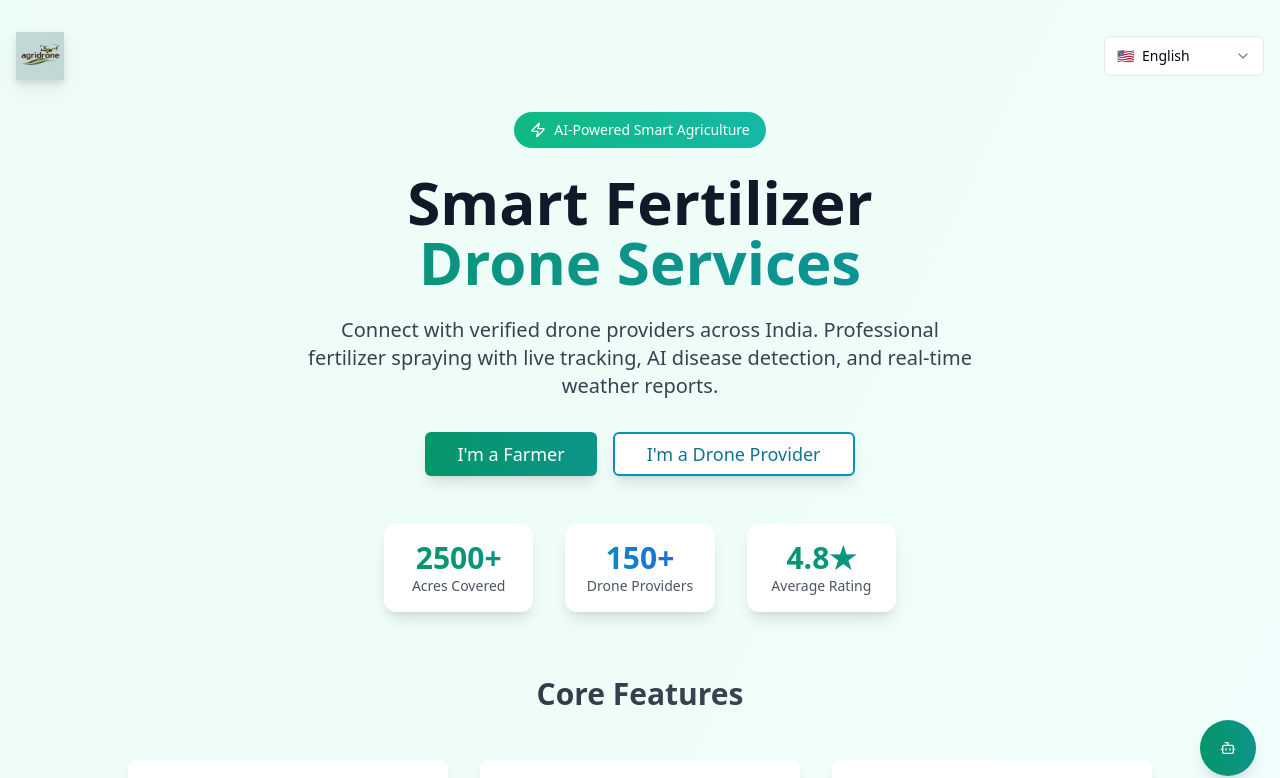
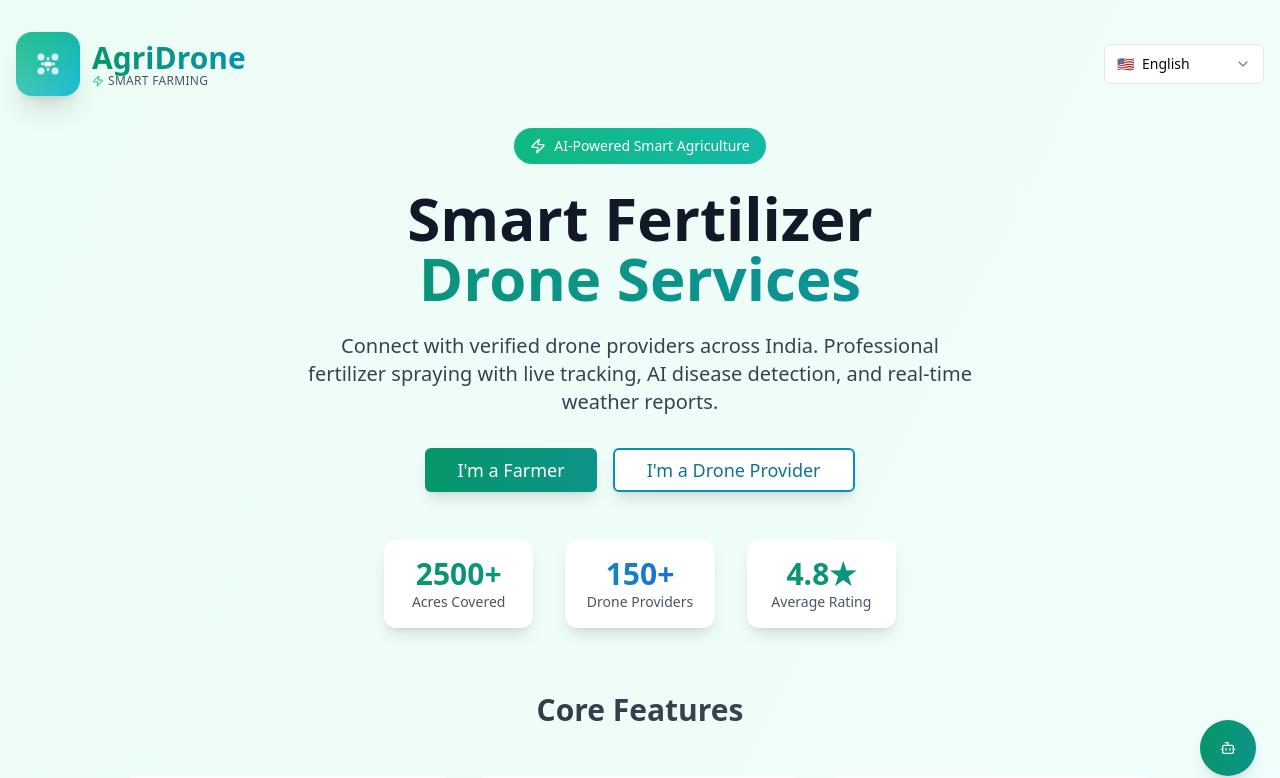
Before and after one commit to Krishna709576/agri-drone-buddy, a React (Vite) app: page / in a window 1280 px wide. Shown: the top 778 px of the page. Built offline with nearby package versions, Linux system fonts and the light colour scheme.

Commit message:
Replace logo with "Agridrone"
Replaced the existing logo with a new, attractive logo featuring the name "Agridrone" in the LandingPage component.

```diff
--- /dev/null
+++ b/src/components/Logo.tsx
@@ -0,0 +1,71 @@
+
+import { Zap } from "lucide-react";
+
+interface LogoProps {
+  className?: string;
+  size?: "sm" | "md" | "lg";
+}
+
+const Logo = ({ className = "", size = "md" }: LogoProps) => {
+  const sizeClasses = {
+    sm: "h-8",
+    md: "h-12",
+    lg: "h-16"
+  };
+
+  const textSizeClasses = {
+    sm: "text-lg",
+    md: "text-2xl",
+    lg: "text-3xl"
+  };
+
+  return (
+    <div className={`flex items-center space-x-3 ${className}`}>
+      {/* Drone Icon with Gradient Background */}
+      <div className={`${sizeClasses[size]} aspect-square bg-gradient-to-br from-emerald-500 via-teal-500 to-cyan-500 rounded-2xl flex items-center justify-center shadow-xl relative overflow-hidden`}>
+        {/* Subtle Pattern Overlay */}
+        <div className="absolute inset-0 bg-gradient-to-tr from-white/20 to-transparent"></div>
+
+        {/* Drone Symbol */}
+        <div className="relative z-10 text-white">
+          <svg
+            viewBox="0 0 24 24"
+            fill="currentColor"
+            className="w-7 h-7"
+          >
+            {/* Drone Body */}
+            <rect x="9" y="10" width="6" height="4" rx="1" />
+
+            {/* Propellers */}
+            <circle cx="6" cy="6" r="3" fillOpacity="0.8" />
+            <circle cx="18" cy="6" r="3" fillOpacity="0.8" />
+            <circle cx="6" cy="18" r="3" fillOpacity="0.8" />
+            <circle cx="18" cy="18" r="3" fillOpacity="0.8" />
+
+            {/* Arms */}
+            <rect x="6" y="11" width="3" height="2" rx="1" />
+            <rect x="15" y="11" width="3" height="2" rx="1" />
+            <rect x="11" y="6" width="2" height="3" rx="1" />
+            <rect x="11" y="15" width="2" height="3" rx="1" />
+          </svg>
+        </div>
+
+        {/* Glow Effect */}
+        <div className="absolute -inset-1 bg-gradient-to-br from-emerald-400 to-cyan-400 rounded-2xl blur-sm opacity-30 -z-10"></div>
+      </div>
+
+      {/* Logo Text */}
+      <div className="flex flex-col">
+        <span className={`${textSizeClasses[size]} font-bold bg-gradient-to-r from-emerald-600 via-teal-600 to-cyan-600 bg-clip-text text-transparent leading-tight`}>
+          AgriDrone
+        </span>
+        <div className="flex items-center gap-1 -mt-1">
+          <Zap className="w-3 h-3 text-emerald-500" />
+          <span className="text-xs text-gray-600 font-medium tracking-wide">SMART FARMING</span>
+        </div>
+      </div>
+    </div>
+  );
+};
+
+export default Logo;
--- a/src/components/pages/LandingPage.tsx
+++ b/src/components/pages/LandingPage.tsx
@@ -1,10 +1,10 @@
-
 import { Button } from "@/components/ui/button";
 import { Card } from "@/components/ui/card";
 import { Badge } from "@/components/ui/badge";
 import { MapPin, Video, Phone, Camera, CloudSun, Leaf, Sprout, BarChart3, Shield, Zap } from "lucide-react";
 import LanguageSelector from "@/components/LanguageSelector";
 import Footer from "@/components/Footer";
+import Logo from "@/components/Logo";
 
 interface LandingPageProps {
   onUserTypeSelect: (type: "farmer" | "provider") => void;
@@ -20,13 +20,7 @@ const LandingPage = ({ onUserTypeSelect, selectedLanguage, onLanguageChange }: L
       <div className="relative z-10 container mx-auto px-4 py-8">
         {/* Header */}
         <div className="flex justify-between items-center mb-8">
-          <div className="flex items-center space-x-3">
-            <img
-              src="/lovable-uploads/ef04a1a0-8d4a-4127-9f84-f8e7af7d2adc.png"
-              alt="AgriDrone Logo"
-              className="h-12 w-auto drop-shadow-lg"
-            />
-          </div>
+          <Logo size="lg" />
           <LanguageSelector
             selectedLanguage={selectedLanguage}
             onLanguageChange={onLanguageChange}
```
